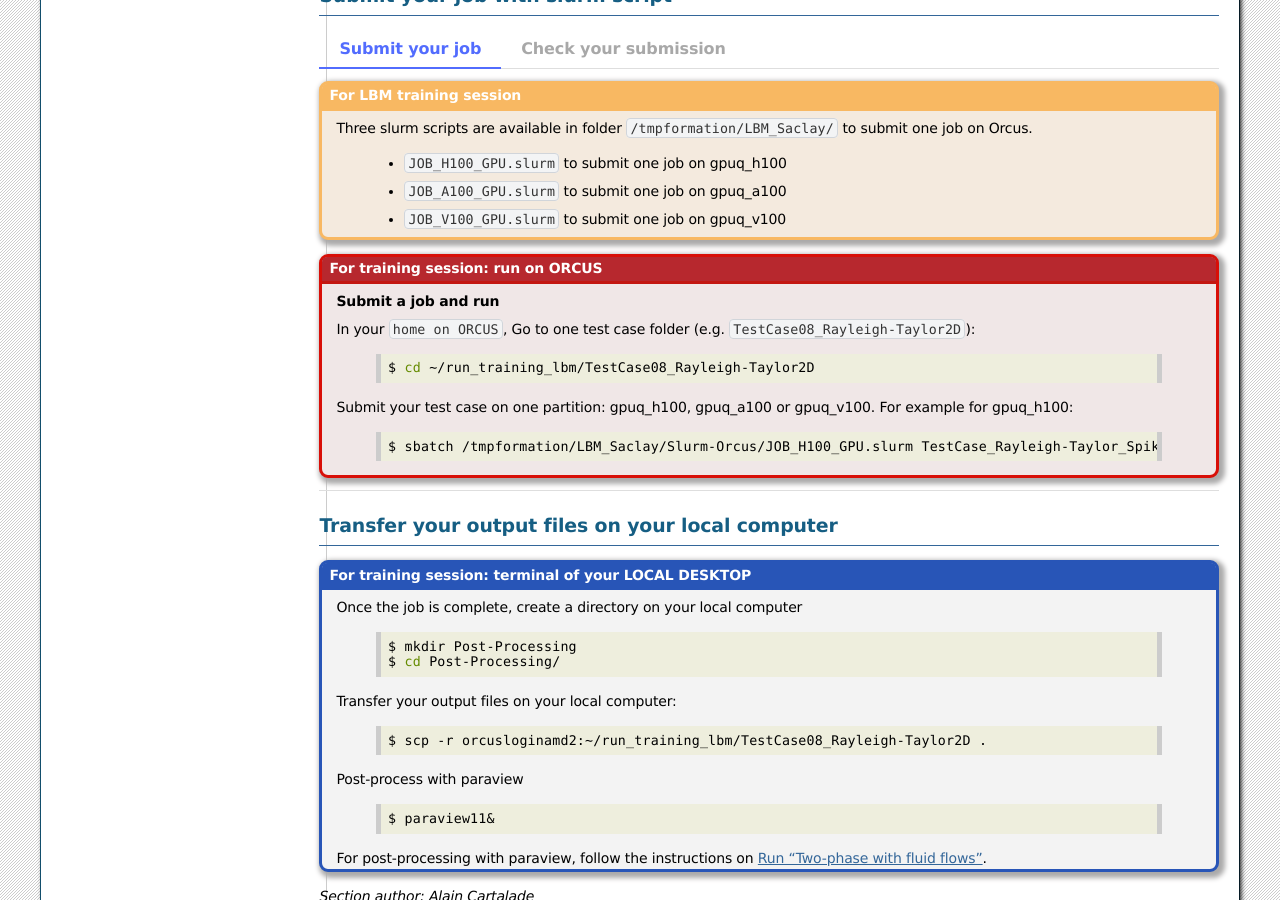
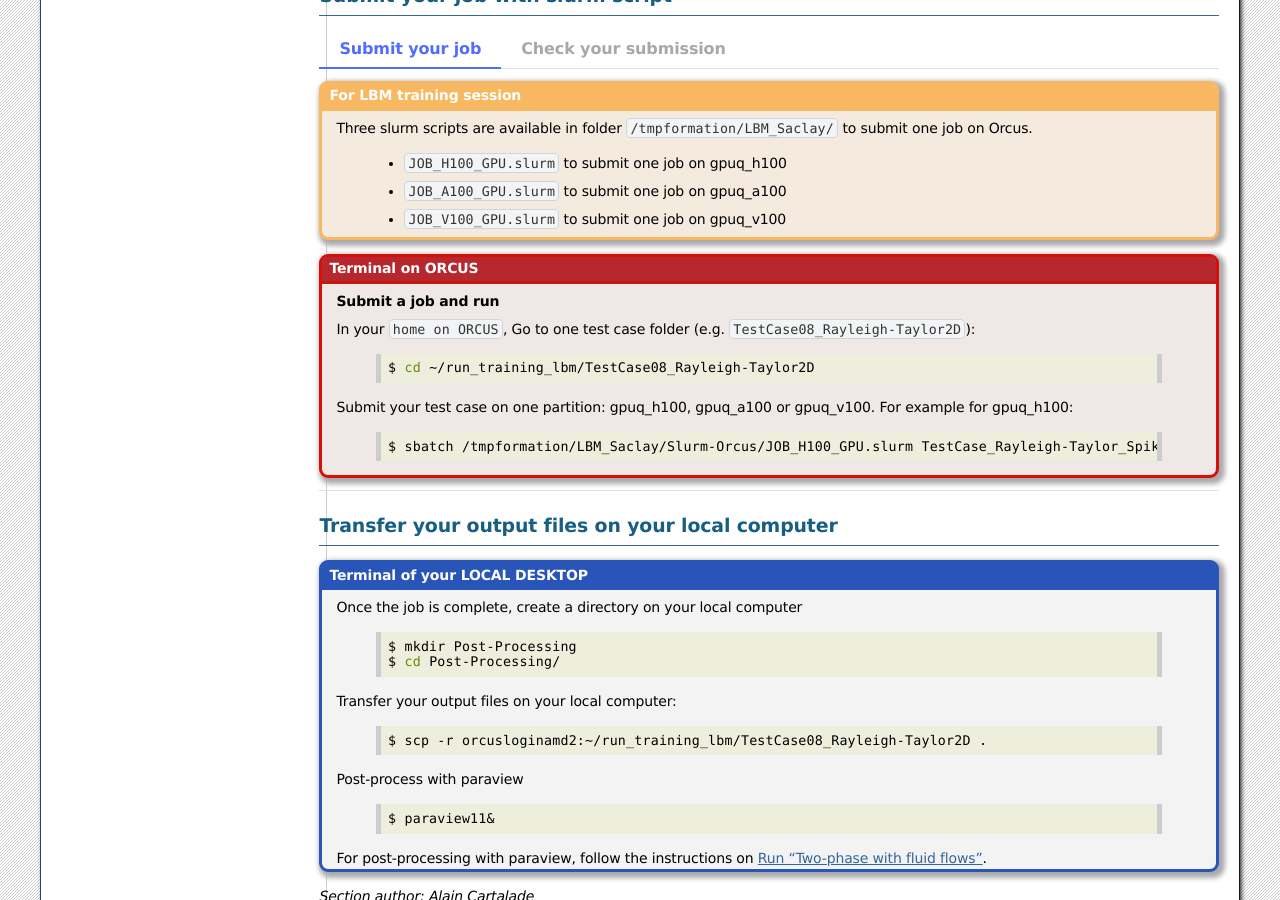
Before and after one commit to cea-lbm-saclay/LBM_Saclay_Documentation, a Sphinx documentation site: the page built from doc/src_doc/01_USER_GUIDE/SIMU_ON_ORCUS/Simulations-ORCUS-GPU.rst, in a window 1280 px wide and 900 px high, scrolled down 1252 px. Built offline with Sphinx 7.4.7, drawn with Linux system fonts in a browser that asks for light colours.

Commit message:
Update download from orcus

```diff
--- a/doc/src_doc/01_USER_GUIDE/SIMU_ON_ORCUS/Simulations-ORCUS-GPU.rst
+++ b/doc/src_doc/01_USER_GUIDE/SIMU_ON_ORCUS/Simulations-ORCUS-GPU.rst
@@ -197,7 +197,7 @@ Submit your job with slurm script
             - ``JOB_A100_GPU.slurm`` to submit one job on gpuq_a100
             - ``JOB_V100_GPU.slurm`` to submit one job on gpuq_v100
 
-      .. admonition:: For training session: run on ORCUS
+      .. admonition:: Terminal on ORCUS
          :class: error
 
          **Submit a job and run**
@@ -250,7 +250,7 @@ Submit your job with slurm script
 Transfer your output files on your local computer
 -------------------------------------------------
 
-.. admonition:: For training session: terminal of your LOCAL DESKTOP
+.. admonition:: Terminal of your LOCAL DESKTOP
    :class: caution
 
    Once the job is complete, create a directory on your local computer
```
